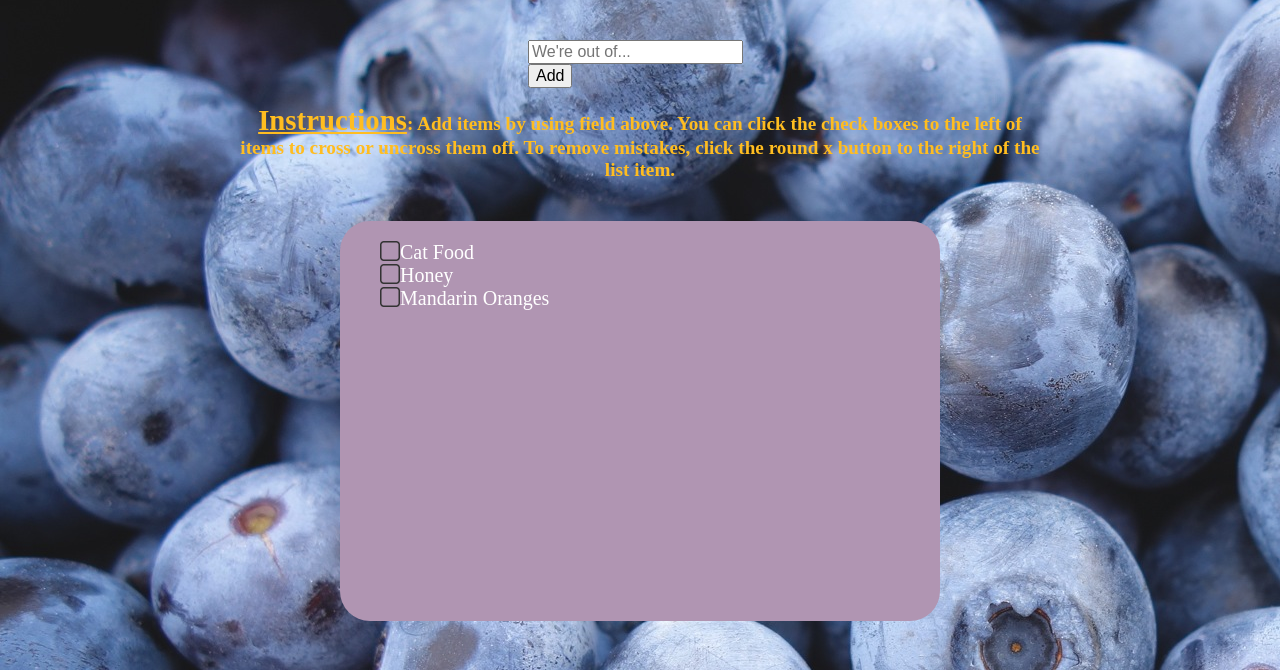
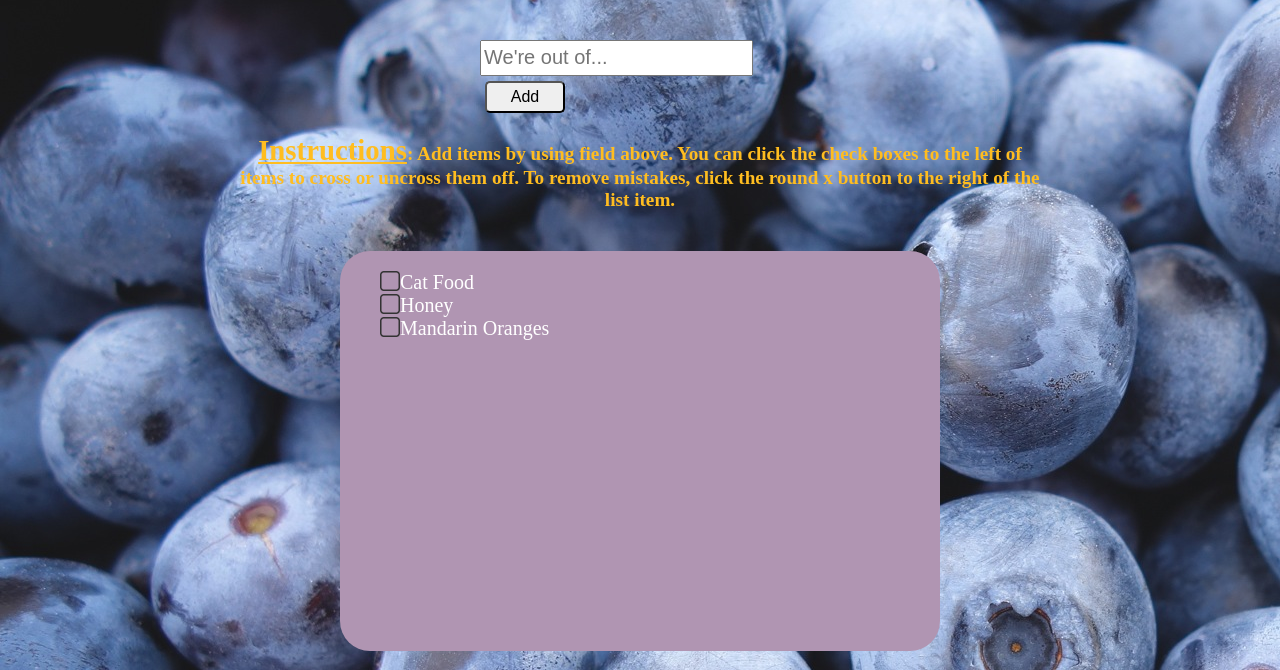
Before and after one commit to katdiese/grocery-app, a plain HTML site: page index.html in a window 1280 px wide. Shown: the part 130-800 px from the top of the page. Drawn offline with nearby package versions, Linux system fonts and the light colour scheme; a web font is replaced by a local one.

Commit message:
made input area larger

```diff
--- a/css/style.css
+++ b/css/style.css
@@ -29,8 +29,19 @@ li:hover {
   font-family: 'Roboto Slab', cursive;
 }
 .item-entry {
-  max-width: 14em;
+  max-width: 20em;
   margin: auto;
+}
+#submit{
+  height: 1.5em;
+  font-size: 20px;
+  float:left;
+}
+.add {
+  height: 2em;
+  width: 5em;
+  border-radius: 5px;
+  margin: 5px;
 }
 .instructions {
   font-family: 'Shadows Into Light Two', serif;
```
